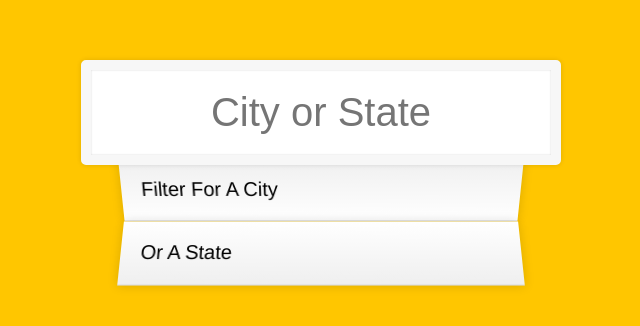
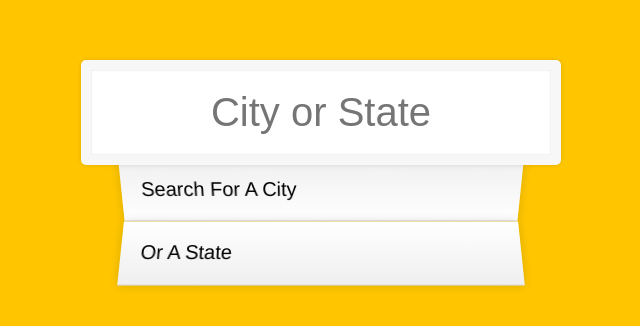
Before and after one commit to eschwalm/javascript30, a plain HTML site: page 06 - Type Ahead/index-START.html in a window 1280 px wide. Shown: the full height of the page, 319-959 px from the left. Drawn offline with Linux system fonts and the light colour scheme.

Commit message:
edit search text

```diff
--- a/06 - Type Ahead/index-START.html
+++ b/06 - Type Ahead/index-START.html
@@ -10,7 +10,7 @@
   <form class="search-form">
     <input type="text" class="search" placeholder="City or State">
     <ul class="suggestions">
-      <li>Filter for a city</li>
+      <li>Search for a city</li>
       <li>or a state</li>
     </ul>
   </form>
```
